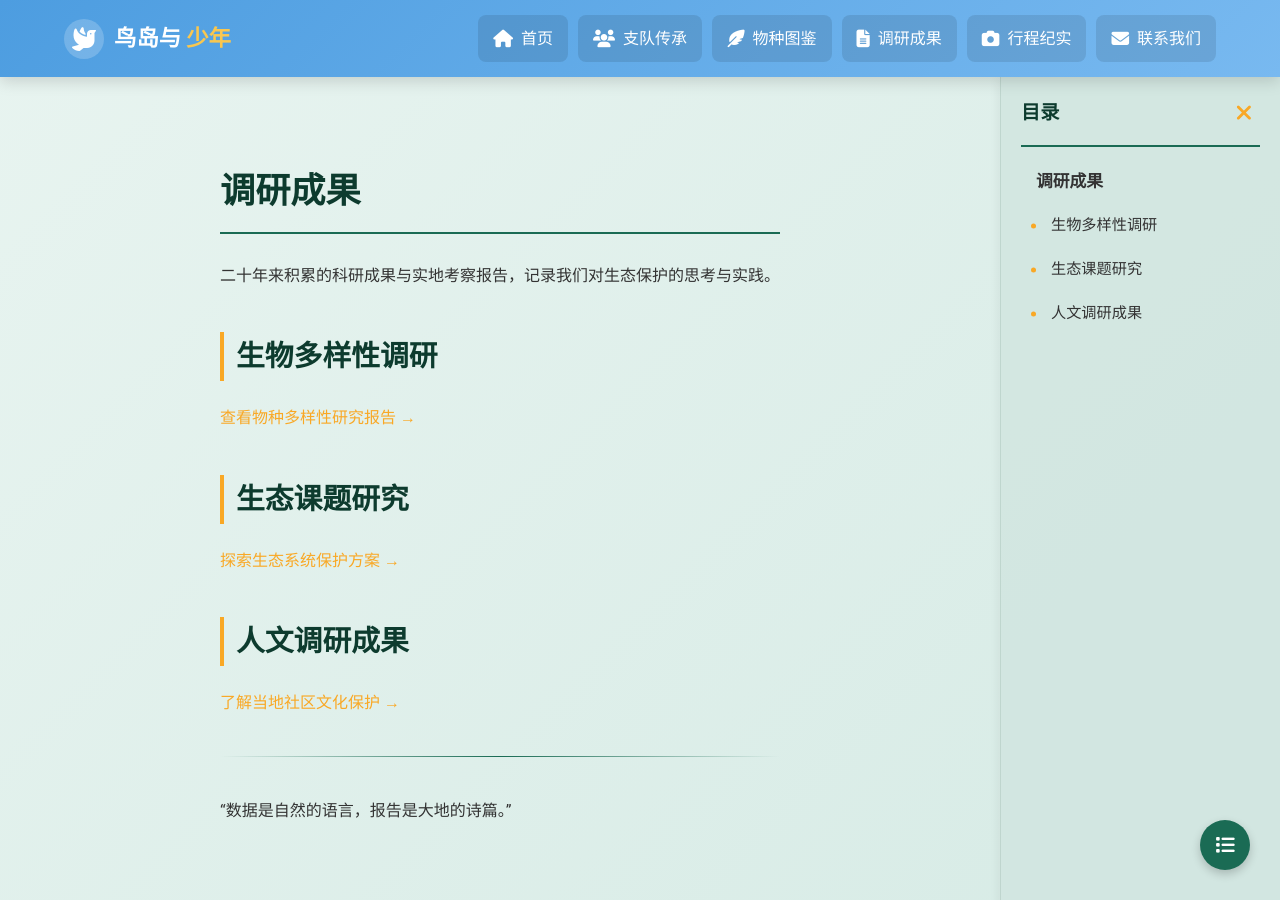
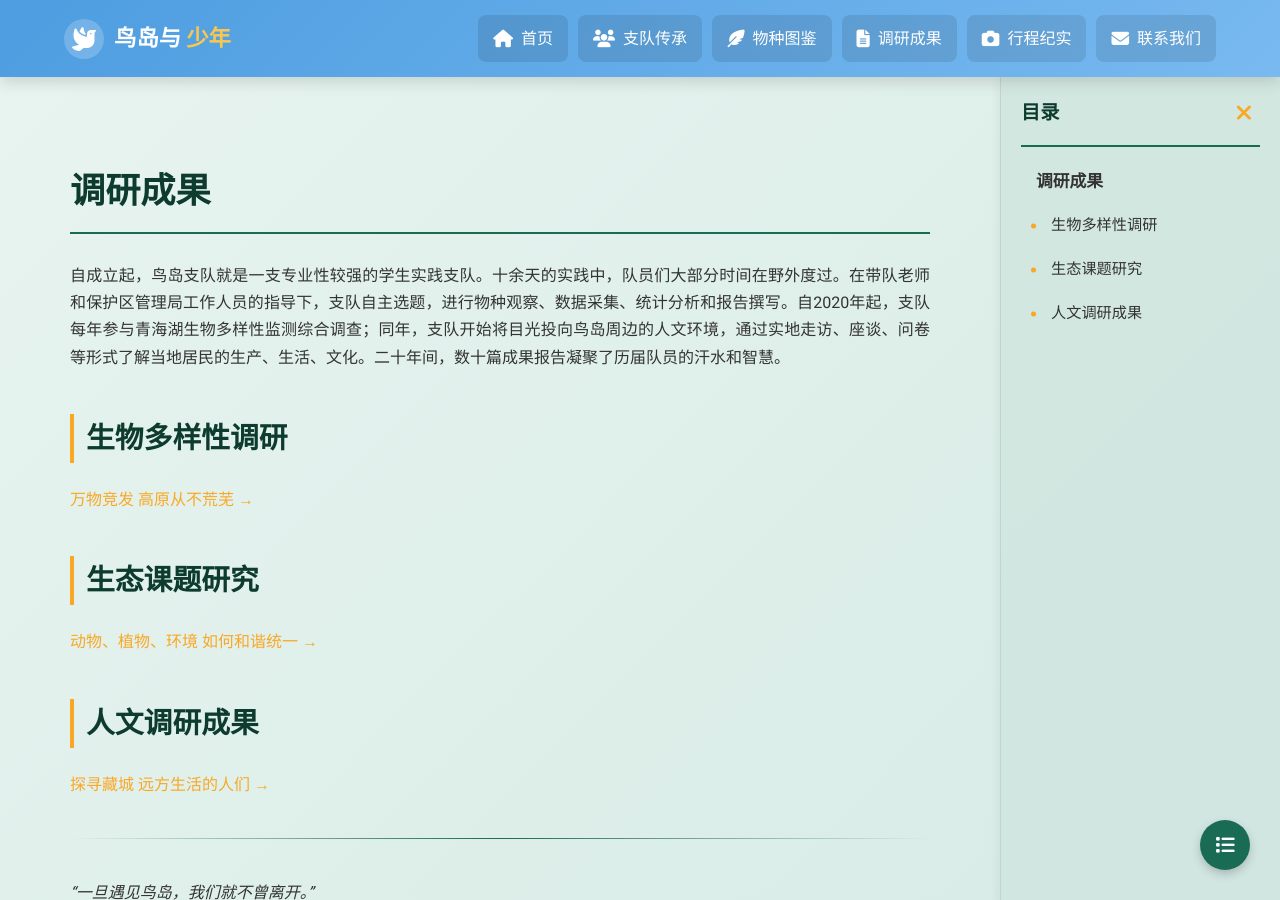
Before and after one commit to zf-li23/tsinghua_birdisland.github.io, a Jekyll site: the page built from reports/index.md, in a window 1280 px wide and 900 px high. Built offline with Jekyll 4.4.1, drawn with Linux system fonts in a browser that asks for light colours.

Commit message:
Update index.md

```diff
--- a/reports/index.md
+++ b/reports/index.md
@@ -6,20 +6,20 @@
 
 # 调研成果
 
-二十年来积累的科研成果与实地考察报告，记录我们对生态保护的思考与实践。
+自成立起，鸟岛支队就是一支专业性较强的学生实践支队。十余天的实践中，队员们大部分时间在野外度过。在带队老师和保护区管理局工作人员的指导下，支队自主选题，进行物种观察、数据采集、统计分析和报告撰写。自2020年起，支队每年参与青海湖生物多样性监测综合调查；同年，支队开始将目光投向鸟岛周边的人文环境，通过实地走访、座谈、问卷等形式了解当地居民的生产、生活、文化。二十年间，数十篇成果报告凝聚了历届队员的汗水和智慧。
 
 ## 生物多样性调研
 
-[查看物种多样性研究报告 →]({{ '/reports/biodiversity/' | relative_url }})
+[万物竞发 高原从不荒芜 →]({{ '/reports/biodiversity/' | relative_url }})
 
 ## 生态课题研究
 
-[探索生态系统保护方案 →]({{ '/reports/ecology/' | relative_url }})
+[动物、植物、环境 如何和谐统一 →]({{ '/reports/ecology/' | relative_url }})
 
 ## 人文调研成果
 
-[了解当地社区文化保护 →]({{ '/reports/humanities/' | relative_url }})
+[探寻藏城 远方生活的人们  →]({{ '/reports/humanities/' | relative_url }})
 
 ---
 
-"数据是自然的语言，报告是大地的诗篇。"
+_"一旦遇见鸟岛，我们就不曾离开。"_
```
